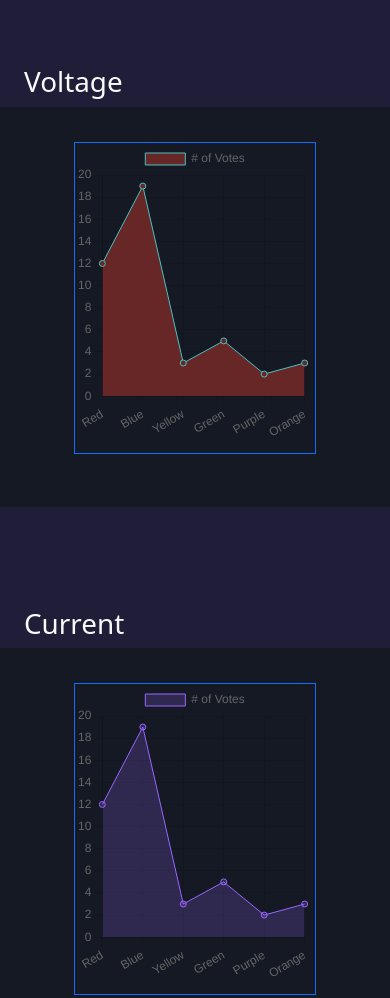
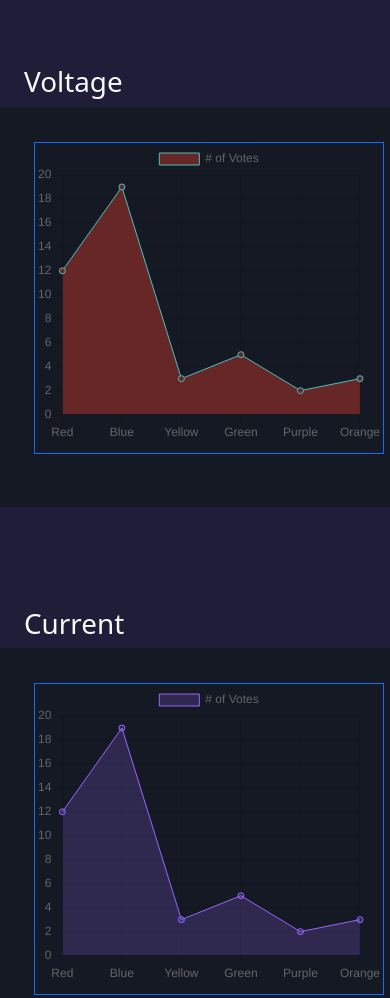
Before and after one commit to Yaksha69/BSU-Project, a plain HTML site: page index.html in a window 390 px wide. Shown: the part 960-1958 px from the top of the page. Drawn offline with nearby package versions, Linux system fonts and the light colour scheme.

Commit message:
New Edit

```diff
--- a/index.css
+++ b/index.css
@@ -82,6 +82,7 @@ nav{
     padding-bottom: 10px;
 }
 
+
 @media (max-width: 768px) {
     #myChart {
         width: 100%;
@@ -103,4 +104,12 @@ nav{
         height: 300px;
       }
 
+      .monitor1{
+        margin: 5px 50px 5px 50px;
+        padding-bottom: 10px;
+        width: 350px;
+        margin-left: 10px;
+    }
+
+
   }
--- a/index.html
+++ b/index.html
@@ -45,7 +45,7 @@
         <section class=" text-light pb-5">
             <h1 class="ms-4">Voltage</h1>
             <div class="section2 container-fluid">
-                <div class="container-fluid pb-5">
+                <div class="cont22 container-fluid pb-5">
                     <div class="monitor1 border border-primary">
                         <canvas id="myChart"></canvas>
                     </div>
```
